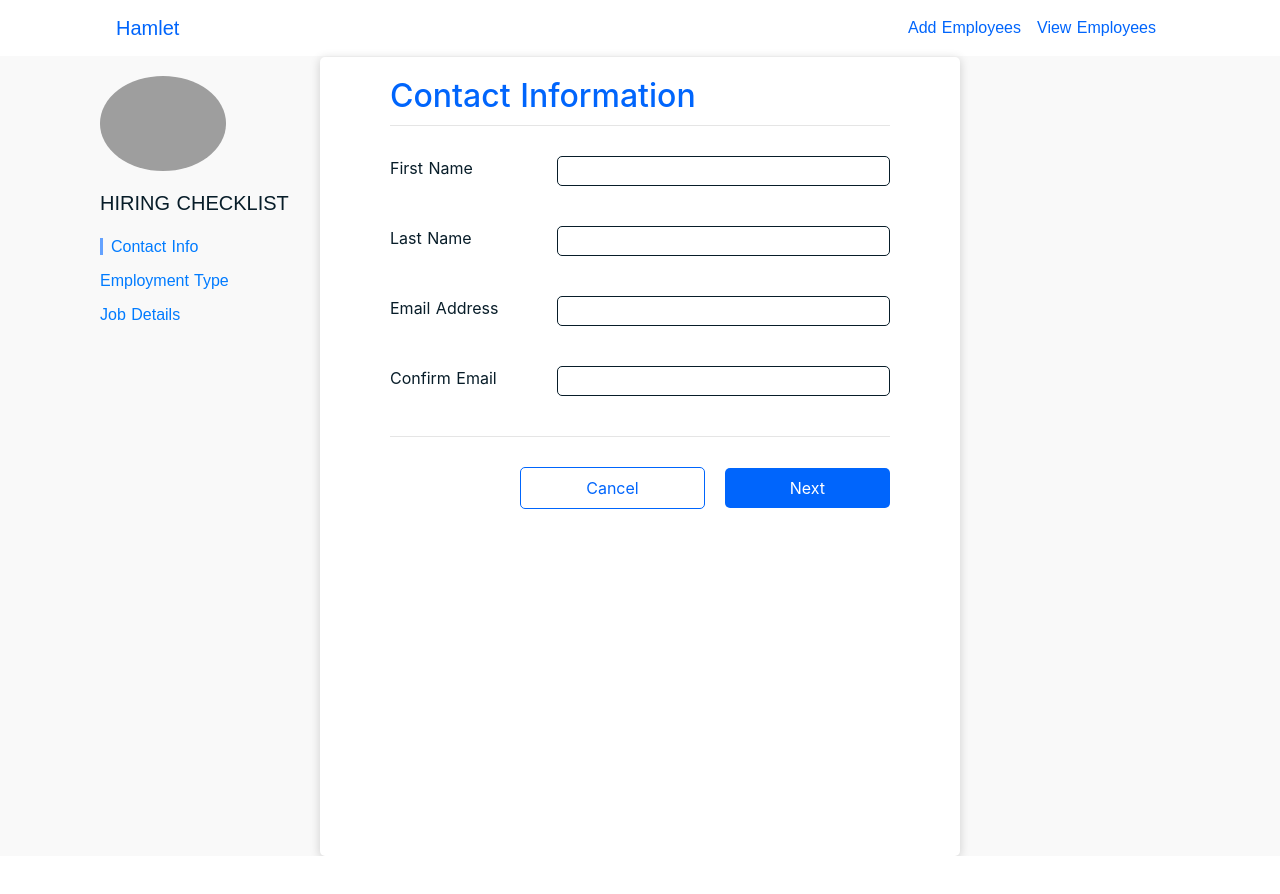
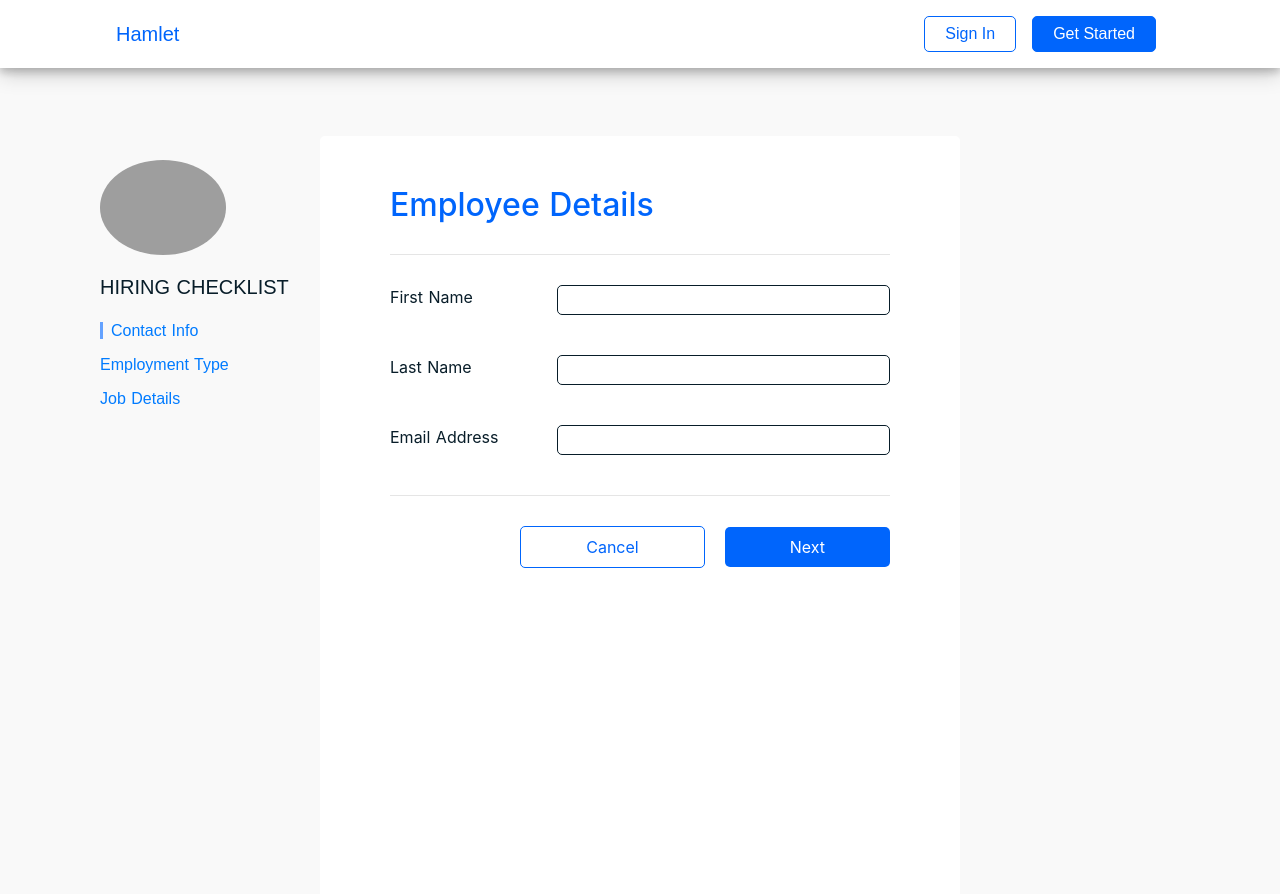
Before and after one commit to henrylutina/hamlet, a Nuxt app: page /contactinfo in a window 1280 px wide. Shown: the top 894 px of the page. Before the commit the page ends 856 px from the top, so only its background shows below. Built offline with nearby package versions, Linux system fonts and the light colour scheme; grey boxes are pictures that could not be loaded.

Commit message:
fixed stuff

```diff
--- a/components/navbar.vue
+++ b/components/navbar.vue
@@ -1,7 +1,8 @@
 <template>
-    <div class="one">
-        <nav class="navbar navbar-expand-lg navbar-light">
-  <a class="navbar-brand" href="#" style="color: #0065FC">Hamlet</a>
+<div class="boxShadow shadow fixed-top">
+   <div class="one">
+        <nav class="navbar navbar-expand-lg navbar-light ">
+  <nuxt-link to="/"><a class="navbar-brand" href="#" style="color: #0065FC">Hamlet</a></nuxt-link>
   <button class="navbar-toggler" type="button" data-toggle="collapse" data-target="#navbarTogglerDemo02" aria-controls="navbarTogglerDemo02" aria-expanded="false" aria-label="Toggle navigation">
     <span class="navbar-toggler-icon"></span>
   </button>
@@ -9,10 +10,10 @@
   <div class="collapse navbar-collapse" id="navbarTogglerDemo02">
     <ul class="navbar-nav ml-auto mt-2 mt-lg-0">
       <li class="nav-item active">
-        <a class="nav-link" href="#">Add Employees</a>
+        <nuxt-link to="signin" class="nav-link" ><button class="btn1">Sign In</button></nuxt-link>
       </li>
       <li class="nav-item">
-        <a class="nav-link" href="#">View Employees</a>
+        <nuxt-link to="/signup" class="nav-link" href="#"><button class="btn2">Get Started</button></nuxt-link>
       </li>
 
     </ul>
@@ -20,26 +21,67 @@
   </div>
 </nav>
     </div>
+</div>
+
 </template>
 
 <style scoped>
     *{
         font-family: 'Overpass', sans-serif;
+
+    }
+    .boxShadow{
+       box-shadow: 0 4px 8px 0 rgba(0, 0, 0, 0.2), 0 6px 20px 0 rgba(0, 0, 0, 0.19) !important;
+        background-color: rgba(255,255,255,1) !important;
     }
     .one{
         margin-left: 100px;
         margin-right: 100px;
+
     }
     a{
         color: #0065FC !important;
     }
+    .btn1{
+        background: white;
+        color:#0065FC ;
+        border-radius: 5px;
+        padding: 5px 20px;
+        border: 1px solid #0065FC;
+        outline: none !important;
+    }
+    .btn1:hover{
+        background: #0065FC;
+        color: white;
+        border-radius: 5px;
+        padding: 5px 20px;
+        border: 1px solid #0065FC;
+
+    }
+    .btn2{
+        background: #0065FC;
+        color: white;
+        border-radius: 5px;
+        padding: 5px 20px;
+        border: 1px solid #0065FC;
+        outline: none !important;
+    }
+    .btn2:hover{
+        background: white;
+        color:#0065FC ;
+        border-radius: 5px;
+        padding: 5px 20px;
+        border: 1px solid #0065FC;
+    }
 
 
 
-    @media(max-width:567px){
+    @media(max-width:768px) {
          .one{
         margin-left: 20px;
         margin-right: 20px;
     }
     }
+
+
 </style>
--- a/components/navbar2.vue
+++ b/components/navbar2.vue
@@ -1,8 +1,8 @@
 <template>
-<div class="boxShadow shadow">
+<div class="boxShadow shadow fixed-top">
    <div class="one">
-        <nav class="navbar navbar-expand-lg navbar-light">
-  <a class="navbar-brand" href="#" style="color: #0065FC">Hamlet</a>
+        <nav class="navbar navbar-expand-lg navbar-light ">
+  <nuxt-link to="/"><a class="navbar-brand" href="#" style="color: #0065FC">Hamlet</a></nuxt-link>
   <button class="navbar-toggler" type="button" data-toggle="collapse" data-target="#navbarTogglerDemo02" aria-controls="navbarTogglerDemo02" aria-expanded="false" aria-label="Toggle navigation">
     <span class="navbar-toggler-icon"></span>
   </button>
--- a/components/sidebar.vue
+++ b/components/sidebar.vue
@@ -43,10 +43,11 @@ export default {
         width: 25%;
         height: 100vh;
         background: #F9F9F9;
+        position: fixed;
     }
     .one1{
         padding-left: 100px;
-        margin-top: 20px;
+        margin-top: 10rem;
         padding-right: 10px;
     }
     .one1 img{
--- a/pages/contactinfo.vue
+++ b/pages/contactinfo.vue
@@ -3,9 +3,10 @@
         <app-navbar/>
         <div class="row one5">
             <app-sidebar/>
-            <div class="one2 ">
+            <div  class="one2 ">
+                 <div >
                 <div class="one3">
-                <h2>Contact Information</h2>
+                <h2>Employee Details</h2>
                 <hr>
                 <div class="grid">
                     <p>First Name</p>
@@ -19,10 +20,7 @@
                     <p>Email Address</p>
                     <input type="text" >
                 </div>
-                <div class="grid">
-                    <p>Confirm Email</p>
-                    <input type="text" >
-                </div>
+
                 <hr>
                 <div class="one4">
                     <button class="btn1">Cancel</button><nuxt-link to="/employmenttype"><button class="btn2">Next</button></nuxt-link>
@@ -30,6 +28,8 @@
 
 
             </div>
+            </div>
+
         </div>
         </div>
 
@@ -59,11 +59,12 @@ export default {
 
     }
     .one2{
-        box-shadow: 0px 2px 10px 1px rgba(0, 0, 0, 0.15);
         width: 50%;
         border-radius: 5px;
         background: #FFFFFF;
-        margin-top: 1px;
+        margin-top: 5rem;
+        height:100vh;
+        margin-left: 25%;
     }
     .grid{
         display: grid;
@@ -83,19 +84,20 @@ export default {
     .one3{
         padding-left: 70px;
         padding-right: 70px;
-        padding-top: 20px;
-        padding-bottom: 50px;
+        padding-top: 50px;
+        padding-bottom: 20px;
 
     }
     hr{
         margin-bottom: 30px;
     }
     .one3 h2{
-        margin-bottom: 10px;
+        margin-bottom: 30px;
         color: #0065FC;
     }
     .one4{
         text-align: right;
+        margin-bottom: 30px;
     }
     .btn1{
         color: #0065FC;
@@ -114,12 +116,15 @@ export default {
     }
     .one5{
         background: #F9F9F9;
+        margin-top: 3.5rem;
+        height: 130vh;
     }
 
 
     @media (max-width: 567px) {
         .one2{
         width: 100%;
+        margin-left: 0px;
 
     }
         .grid{
@@ -130,7 +135,7 @@ export default {
         .one3{
         padding-left: 30px;
         padding-right: 30px;
-        padding-top: 20px;
+        padding-top: 50px;
         padding-bottom: 50px;
 
     }
--- a/pages/employmenttype.vue
+++ b/pages/employmenttype.vue
@@ -89,14 +89,16 @@ export default {
         width: 50%;
         border-radius: 5px;
         background: #FFFFFF;
-        margin-top: 1px;
+         margin-top: 5rem;
+         margin-left: 25%;
+         height: 100vh;
 
 
     }
     .grid{
         display: grid;
         grid-template-columns: 1fr 1fr;
-        margin-bottom: 40px;
+        margin-bottom: 50px;
     }
     .grid p{
         color: #081D29;
@@ -108,7 +110,7 @@ export default {
     .one3{
         padding-left: 70px;
         padding-right: 70px;
-        padding-top: 20px;
+        padding-top: 50px;
         padding-bottom: 50px;
 
     }
@@ -139,16 +141,20 @@ export default {
     }
     .one5{
         background: #F9F9F9;
+        margin-top: 3.5rem;
+        height: 130vh;
     }
 
 
     @media (max-width:567px){
         .one2{
         width: 100%;
+        margin-left: 0%;
     }
         .one3{
         padding-left: 30px;
         padding-right: 30px;
+        margin-top: 30px;
     }
         .grid{
         grid-gap: 2rem;
--- a/pages/index.vue
+++ b/pages/index.vue
@@ -33,13 +33,15 @@ export default {
 <style scoped>
     .two{
       background:linear-gradient(to right, rgba(8, 29, 41, 0.7),
-       rgba(8, 29, 41, 0.7)), url('/img/you.jpg') no-repeat center center/cover;
+       rgba(8, 29, 41, 0.7)), url('/img/you.jpg') no-repeat center center/cover ;
+       height: 100vh;
 
     }
     .grid{
-      padding:7% 100px ;
+      padding:10rem 100px ;
       display: grid;
       grid-template-columns: 1fr 1fr;
+      text-align: left;
     }
     .two1 h2{
       color: #FFFFFF;
@@ -71,8 +73,14 @@ export default {
 
 
     @media(max-width:567px){
+      .two{
+      background:linear-gradient(to right, rgba(8, 29, 41, 0.7),
+       rgba(8, 29, 41, 0.7)), url('/img/you.jpg') no-repeat center center/cover ;
+       height: auto;
+
+    }
       .grid{
-      padding:80px 20px ;
+      padding:8rem 20px ;
       grid-template-columns: 1fr ;
     }
       .two1 h2{
@@ -89,10 +97,17 @@ export default {
 
 
     @media (min-width:568px) and (max-width:768px){
+
+      .two{
+      background:linear-gradient(to right, rgba(8, 29, 41, 0.7),
+       rgba(8, 29, 41, 0.7)), url('/img/you.jpg') no-repeat center center/cover ;
+       height: auto;
+
+    }
       .grid{
-      padding:100px 20px ;
+      padding:10rem 20px ;
       grid-template-columns: 1fr 1fr;
-      text-align: center;
+      text-align: justify;
     }
       .two1 h2{
       color: #FFFFFF;
@@ -105,4 +120,32 @@ export default {
       margin-bottom: 26px;
     }
     }
+
+    @media (min-width:769px) and (max-width:1200px){
+        .two{
+      background:linear-gradient(to right, rgba(8, 29, 41, 0.7),
+       rgba(8, 29, 41, 0.7)), url('/img/you.jpg') no-repeat center center/cover ;
+       height: auto;
+
+    }
+      .grid{
+      padding:10rem 20px ;
+      grid-template-columns: 1fr 1fr;
+      text-align: justify;
+      margin-left: 80px;
+    }
+    .two1 h2{
+      color: #FFFFFF;
+      font-size: 3rem;
+      margin-bottom: 30px;
+    }
+    .two1 p{
+      color: #FFFFFF;
+      font-size: 20px;
+      margin-bottom: 30px;
+    }
+    }
+
+
+
 </style>
--- a/pages/jobdetails.vue
+++ b/pages/jobdetails.vue
@@ -85,12 +85,14 @@ export default {
         width: 50%;
         border-radius: 5px;
         background: #FFFFFF;
-        margin-top: 1px;
+        margin-top: 5rem;
+        height: 100vh;
+        margin-left: 25%;
     }
     .grid{
         display: grid;
         grid-template-columns: 1fr 2fr;
-        margin-bottom: 20px;
+        margin-bottom: 30px;
     }
     .grid p{
         color: #081D29;
@@ -136,6 +138,8 @@ export default {
     }
     .one5{
         background: #F9F9F9;
+        margin-top: 3.5rem;
+        height: 130vh;
     }
     select{
         width:100%;
@@ -148,6 +152,8 @@ export default {
     @media(max-width:567px){
         .one2{
         width: 100%;
+        margin-left: 0%;
+        height: 130vh;
     }
         .grid{
         grid-template-columns: 1fr ;
--- a/pages/signin.vue
+++ b/pages/signin.vue
@@ -40,6 +40,7 @@ export default {
     .grid{
       display: grid;
       grid-template-columns: 1fr 1fr;
+      margin-top: 3.1rem;
     }
     .two1 h2{
       color: #0065FC;
--- a/pages/signup.vue
+++ b/pages/signup.vue
@@ -332,11 +332,12 @@ export default {
     /* background-position: right; */
     /* background-size: center center/cover; */
     /* background-repeat: no-repeat; */
-    height: 91vh;
+    height: 100vh;
 }
 .bg-big{
     /* background-color:#F9F9F9; */
     background-color: rgb(192, 192, 192, 0.1);
+    margin-top: 25px;
 }
 .margin-form{
     margin-left: 8rem;
@@ -394,6 +395,7 @@ textarea{
     margin-left: 2rem;
    outline: none !important;
 }
+
 .active {
     display: block !important;
 }
```
Lines whose indentation alone changed are shown as unchanged.
